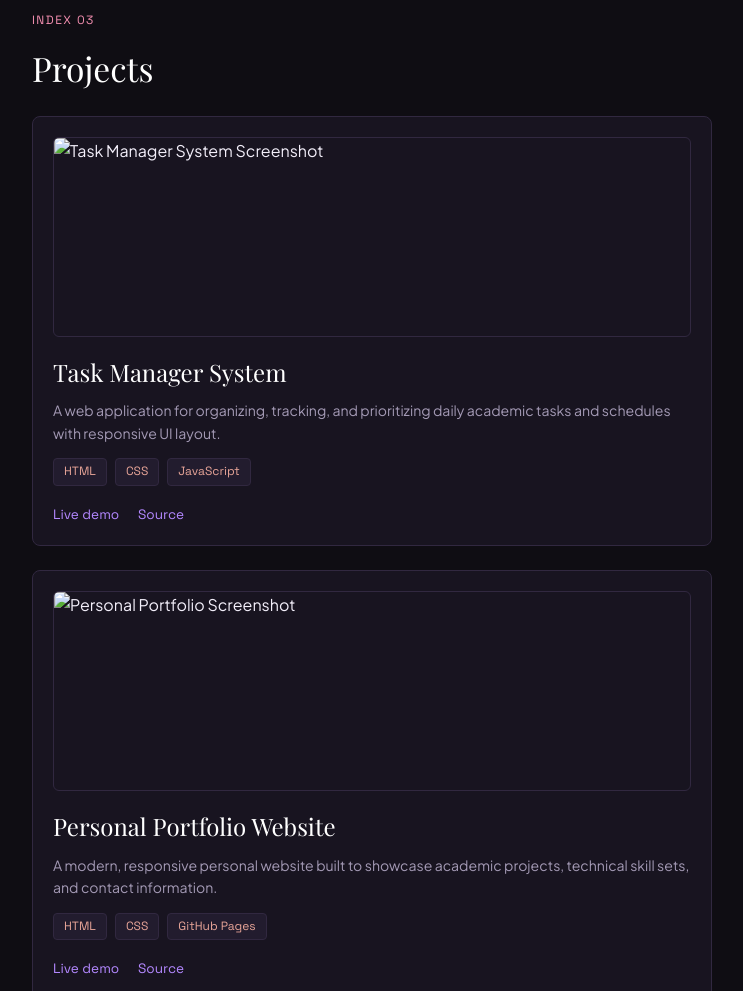
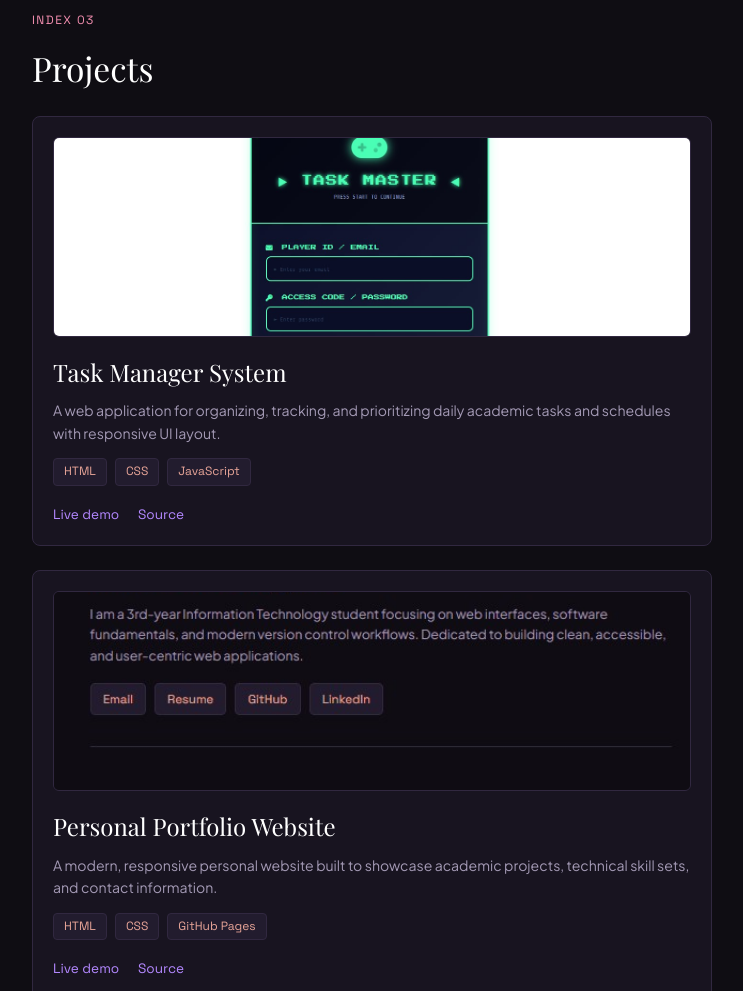
Before and after one commit to trishaaprilnecesito-gif/portfolio-trisha, a plain HTML site: page index.html in a window 1280 px wide. Shown: the part 1380-2371 px from the top of the page, without its empty margins (268-1011 px from the left). Drawn offline with nearby package versions, Linux system fonts and the light colour scheme; a web font is replaced by a local one.

Commit message:
Add project imagFix project image names to project1 and project2es

```diff
--- a/index.html
+++ b/index.html
@@ -24,7 +24,7 @@
     </p>
     <div class="links-row">
       <a href="https://mail.google.com/mail/?view=cm&fs=1&to=trishaaprilnecesito@gmail.com" target="_blank" class="editorial-link">Email</a>
-      <a href="#contact" class="editorial-link">Resume</a>
+      <a href="#experience" class="editorial-link">Resume</a>
       <a href="https://github.com/trishaaprilnecesito-gif" target="_blank" class="editorial-link">GitHub</a>
       <a href="https://www.linkedin.com/in/trisha-april-anne-necesito-bb0728438" target="_blank" class="editorial-link">LinkedIn</a>
     </div>
@@ -74,7 +74,7 @@
 
       <!-- Project 1: Task Manager System -->
       <div class="project-card">
-        <img src="taskmaster.jpg" alt="Task Manager System Screenshot" class="project-img">
+        <img src="project1.jpg" alt="Task Manager System Screenshot" class="project-img">
         <h3 class="project-title">Task Manager System</h3>
         <p class="project-desc">A web application for organizing, tracking, and prioritizing daily academic tasks and schedules with responsive UI layout.</p>
         <div class="tech-tags">
@@ -90,7 +90,7 @@
 
       <!-- Project 2: Personal Portfolio Website -->
       <div class="project-card">
-        <img src="portfolio.jpg" alt="Personal Portfolio Screenshot" class="project-img">
+        <img src="project2.jpg" alt="Personal Portfolio Screenshot" class="project-img">
         <h3 class="project-title">Personal Portfolio Website</h3>
         <p class="project-desc">A modern, responsive personal website built to showcase academic projects, technical skill sets, and contact information.</p>
         <div class="tech-tags">
```
